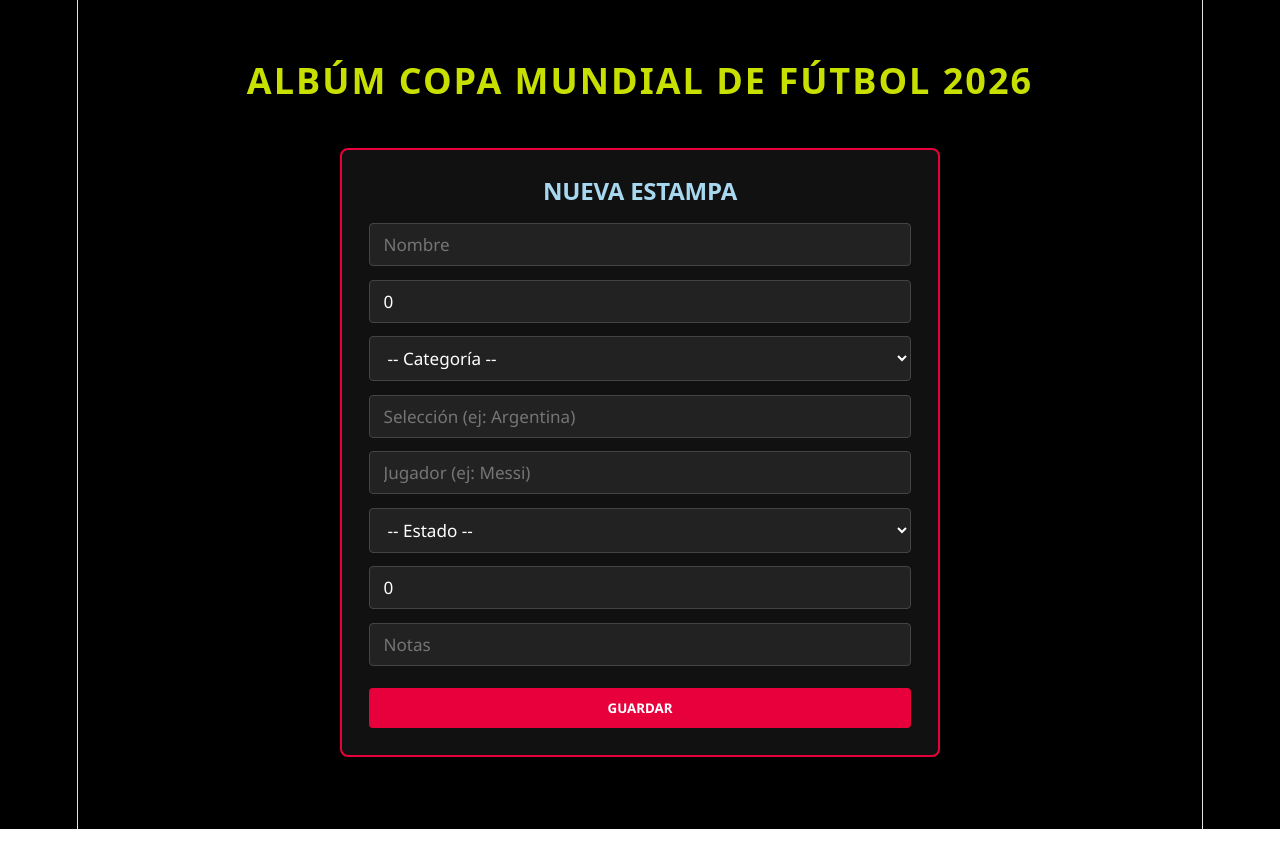
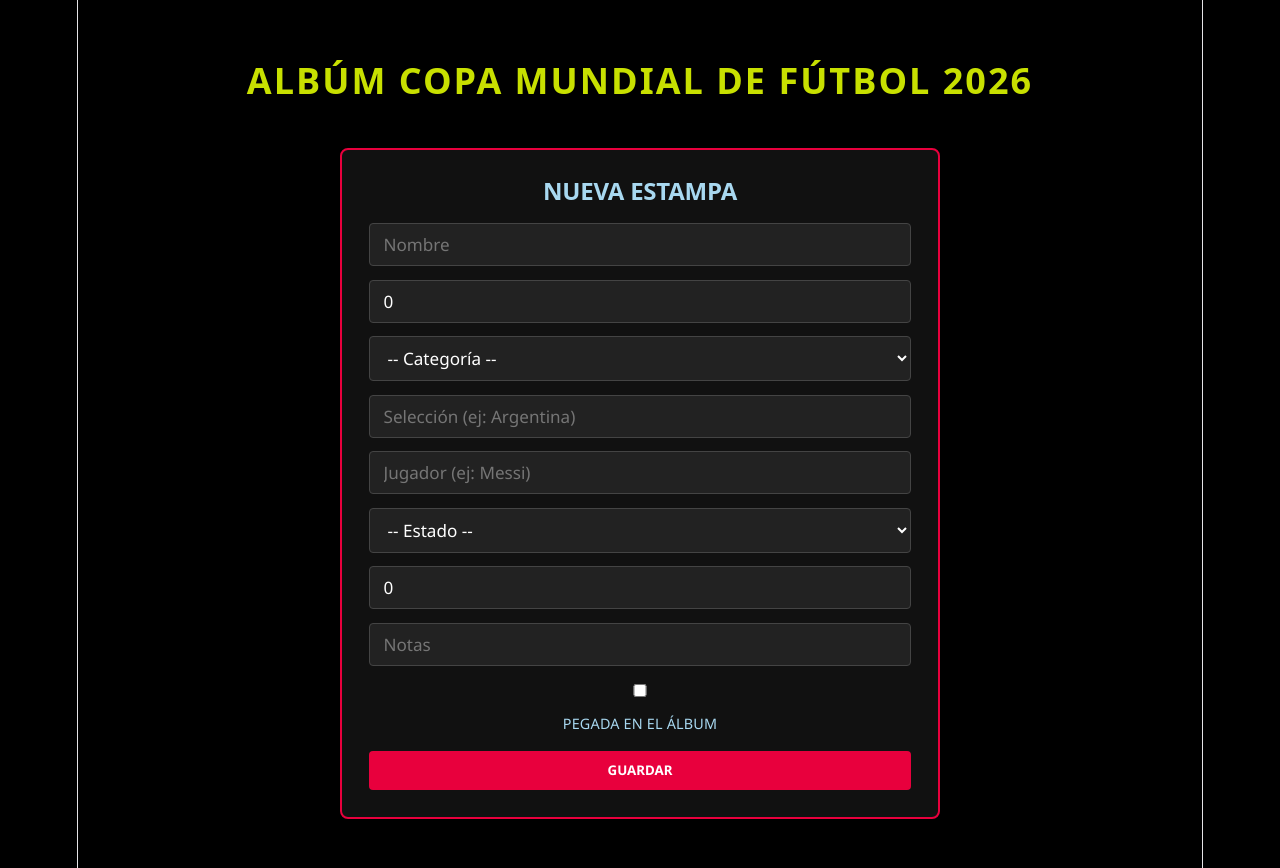
Before and after one commit to bianckaa/sw-proyecto-final, a React app in the folder frontend/: page / in a window 1280 px wide. Shown: the top 868 px of the page. Before the commit the page ends 829 px from the top, so only its background shows below. Built offline with nearby package versions, Linux system fonts and the light colour scheme; the HTML template or start-up script is replaced by a standard one.

Commit message:
fix: checkbox de pegada en formulario

```diff
--- a/frontend/src/components/Formulario.jsx
+++ b/frontend/src/components/Formulario.jsx
@@ -91,7 +91,14 @@ function Formulario({ onAgregar }) {
             <input name="puntuacion" type="number" min="0" max="10" value={form.puntuacion} onChange={percibirCambio} />
 
             <input name="notas" value={form.notas} onChange={percibirCambio} placeholder="Notas"></input>
-
+            <label>
+                <input
+                    type="checkbox"
+                    name="pegada"
+                    checked={form.pegada}
+                    onChange={percibirCambio}
+                />Pegada en el álbum
+            </label>
             <button className="btn-guardar" onClick={manejarClick}>Guardar</button>
         </div>
     )
```
